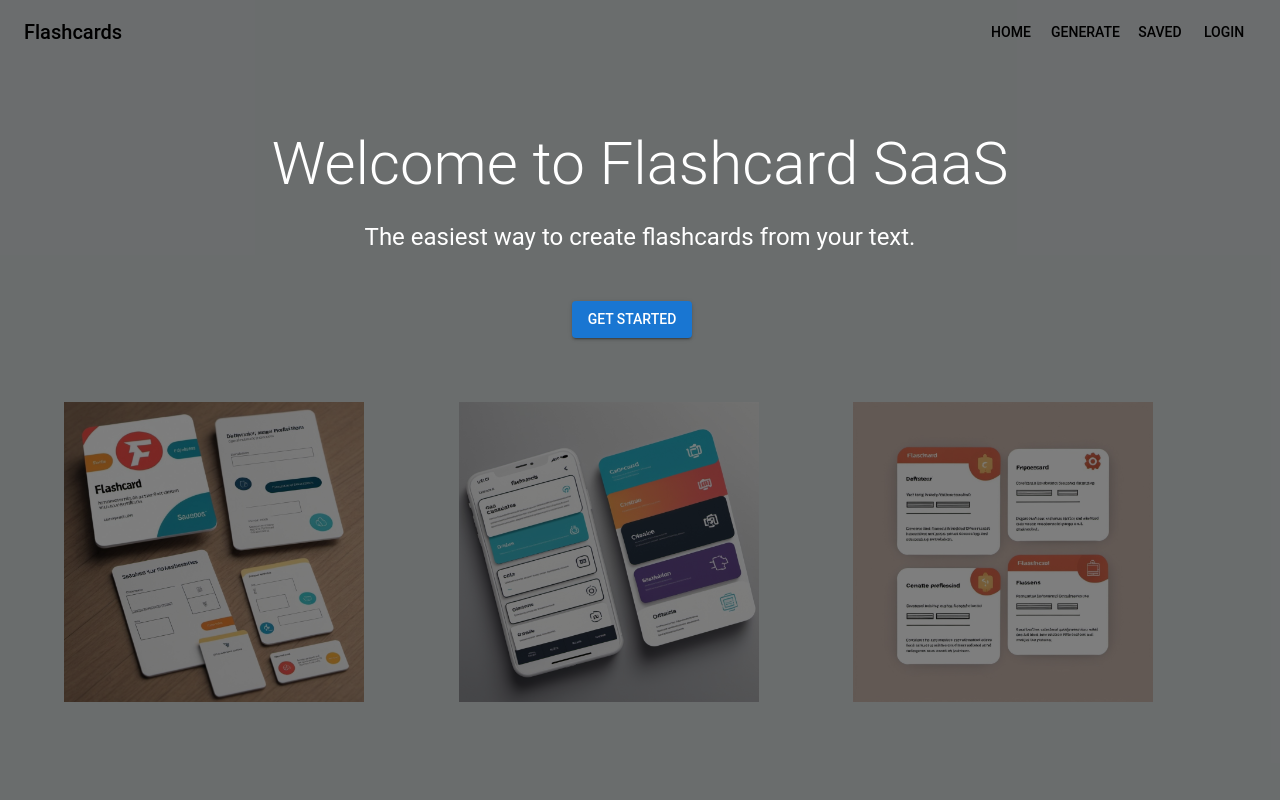
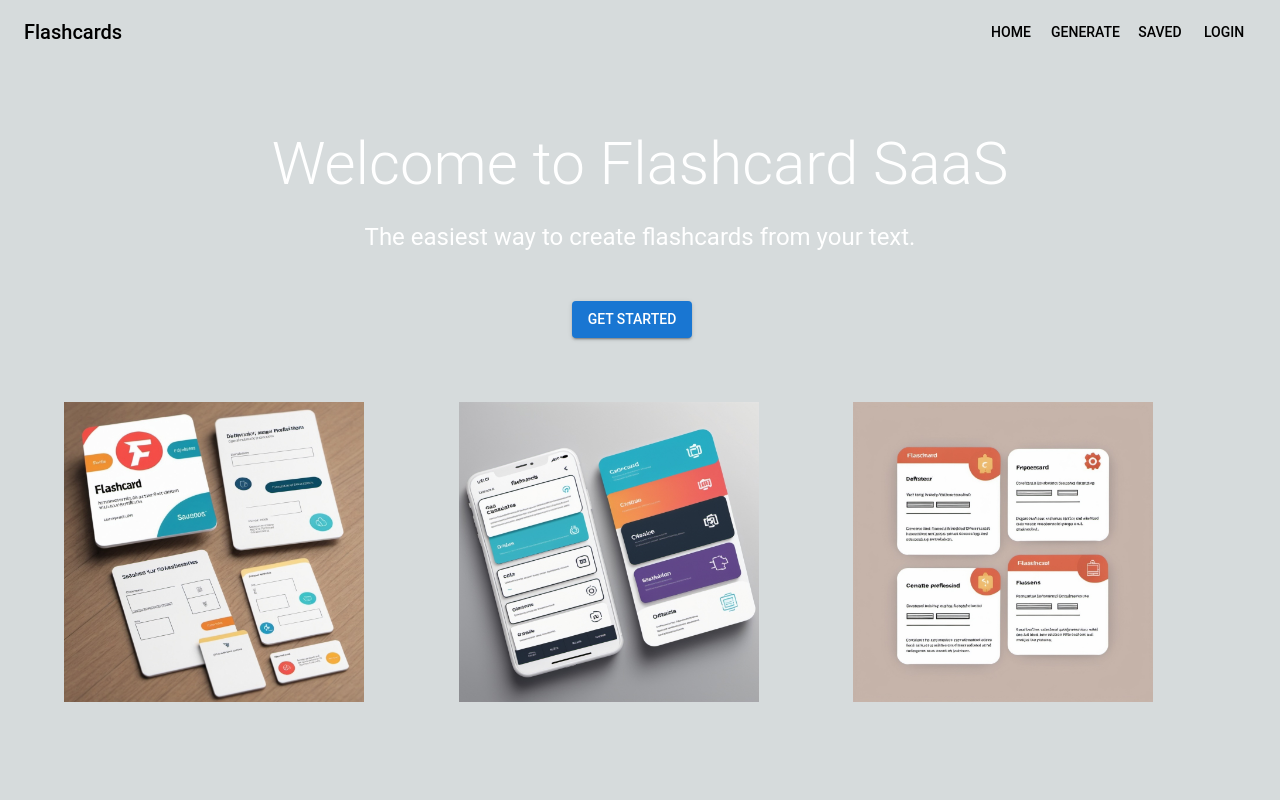
Before and after one commit to JessiP23/flashcard, a Next.js app: page / in a window 1280 px wide. Shown: the top 800 px of the page. Built offline with nearby package versions, Linux system fonts and the light colour scheme; no server answers.

Commit message:
deleting the home page

```diff
--- a/app/page.css
+++ b/app/page.css
@@ -9,13 +9,6 @@
 
 .hero-section::before {
     content: "";
-    position: absolute;
-    top: 0;
-    left: 0;
-    width: 100%;
-    height: 100%;
-    background: rgba(0, 0, 0, 0.5); /* Dark overlay */
-    z-index: 1;
   }
 
   .hero-section > * {
```
